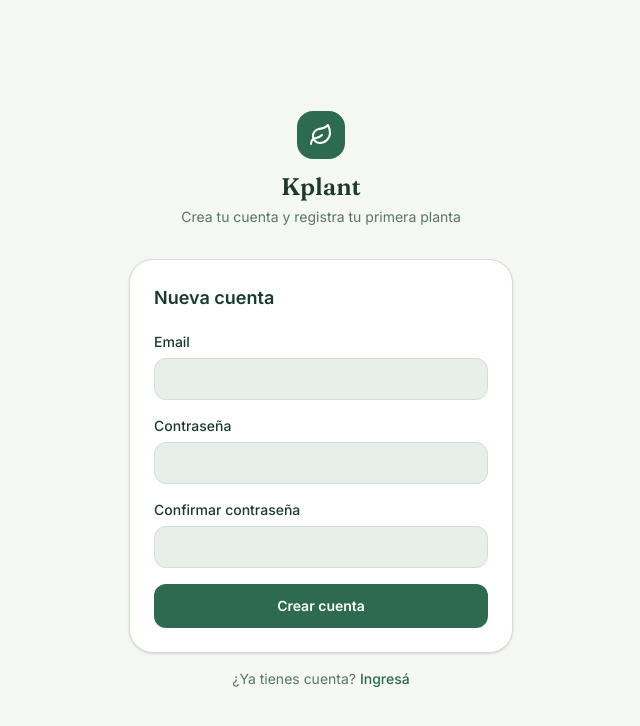
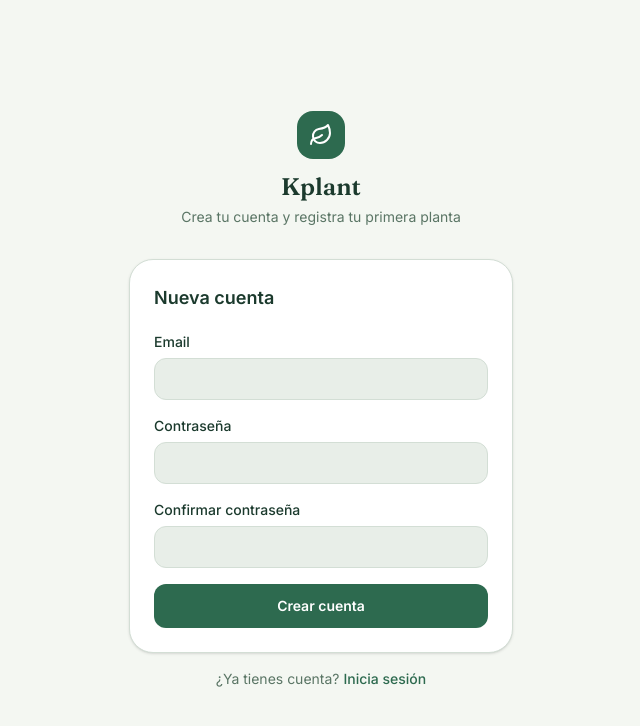
Before and after one commit to kplantaiot/Kplant.AIoT, a Next.js app in the folder kplant_app/: page /register in a window 1280 px wide. Shown: the top 726 px of the page, without its empty margins (319-959 px from the left). Built offline with nearby package versions, Linux system fonts and the light colour scheme.

Commit message:
fix: eliminar últimos argentinismos — Ingresá→Inicia sesión, vas a ver→verás

```diff
--- a/kplant_app/src/app/(app)/registro/page.tsx
+++ b/kplant_app/src/app/(app)/registro/page.tsx
@@ -179,7 +179,7 @@ export default function RegistroPage() {
             ¡Todo listo!
           </h2>
           <p className="text-sm mb-6" style={{ color: "var(--color-sage-text)" }}>
-            {plantName} está registrada. En unos momentos vas a ver las primeras lecturas.
+            {plantName} está registrada. En unos momentos verás las primeras lecturas.
           </p>
           <button
             onClick={() => router.push("/today")}
--- a/kplant_app/src/app/(public)/register/page.tsx
+++ b/kplant_app/src/app/(public)/register/page.tsx
@@ -132,7 +132,7 @@ export default function RegisterPage() {
         <p className="text-center text-sm mt-4" style={{ color: "var(--color-sage-text)" }}>
           ¿Ya tienes cuenta?{" "}
           <Link href="/login" className="font-medium" style={{ color: "var(--color-forest-green)" }}>
-            Ingresá
+            Inicia sesión
           </Link>
         </p>
       </div>
```
